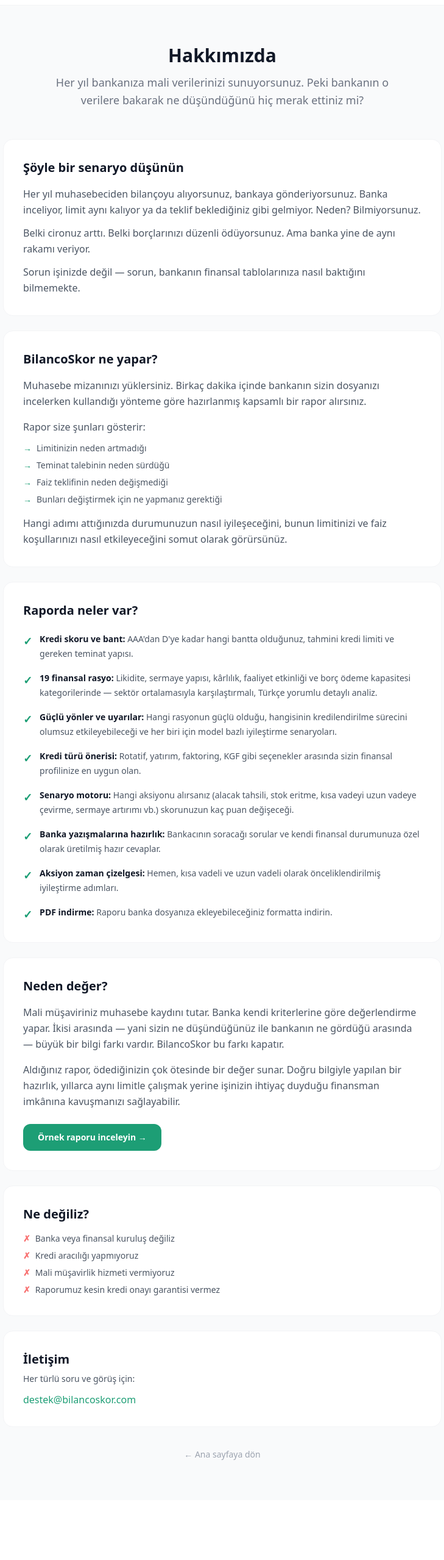
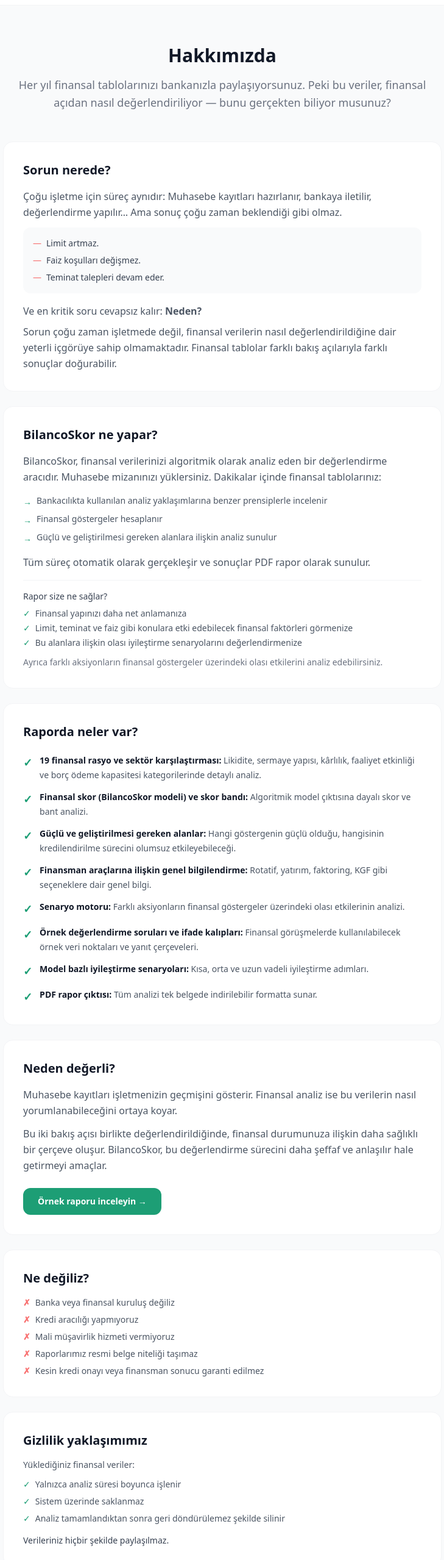
Before and after one commit to gokhanonurai-lang/bilancoskor, a Next.js app: page /hakkimizda in a window 1280 px wide. Shown: the part 48-2606 px from the top of the page at 61% size, without its empty margins (275-1004 px from the left). Before the commit the page ends 2508 px from the top, so only its background shows below. Built offline with nearby package versions, Linux system fonts and the light colour scheme.

Commit message:
hakkimizda: sayfa yeni metinle guncellendi

```diff
--- a/src/app/hakkimizda/page.tsx
+++ b/src/app/hakkimizda/page.tsx
@@ -3,7 +3,7 @@ import type { Metadata } from 'next'
 
 export const metadata: Metadata = {
   title: 'Hakkımızda — BilancoSkor',
-  description: 'BilancoSkor nedir, ne yapar, neden var oldu.',
+  description: 'BilancoSkor nedir, ne yapar, nasıl çalışır.',
 }
 
 export default function HakkimizdaPage() {
@@ -11,44 +11,83 @@ export default function HakkimizdaPage() {
     <div className="min-h-screen bg-gray-50">
       <div className="max-w-3xl mx-auto px-6 py-16">
 
+        {/* Başlık */}
         <div className="text-center mb-12">
-          <h1 className="text-3xl font-bold text-gray-900 mb-3">Hakkımızda</h1>
-          <p className="text-gray-500 max-w-xl mx-auto leading-relaxed text-lg">
-            Her yıl bankanıza mali verilerinizi sunuyorsunuz. Peki bankanın o verilere bakarak ne düşündüğünü hiç merak ettiniz mi?
+          <h1 className="text-3xl font-bold text-gray-900 mb-4">Hakkımızda</h1>
+          <p className="text-gray-500 max-w-2xl mx-auto leading-relaxed text-lg">
+            Her yıl finansal tablolarınızı bankanızla paylaşıyorsunuz. Peki bu veriler, finansal açıdan nasıl değerlendiriliyor — bunu gerçekten biliyor musunuz?
           </p>
         </div>
 
+        {/* Sorun */}
         <div className="bg-white rounded-2xl border border-gray-100 p-8 mb-6">
-          <h2 className="text-xl font-semibold text-gray-900 mb-4">Şöyle bir senaryo düşünün</h2>
-          <p className="text-gray-600 leading-relaxed mb-3">Her yıl muhasebeciden bilançoyu alıyorsunuz, bankaya gönderiyorsunuz. Banka inceliyor, limit aynı kalıyor ya da teklif beklediğiniz gibi gelmiyor. Neden? Bilmiyorsunuz.</p>
-          <p className="text-gray-600 leading-relaxed mb-3">Belki cironuz arttı. Belki borçlarınızı düzenli ödüyorsunuz. Ama banka yine de aynı rakamı veriyor.</p>
-          <p className="text-gray-600 leading-relaxed font-medium">Sorun işinizde değil — sorun, bankanın finansal tablolarınıza nasıl baktığını bilmemekte.</p>
+          <h2 className="text-xl font-semibold text-gray-900 mb-4">Sorun nerede?</h2>
+          <p className="text-gray-600 leading-relaxed mb-3">
+            Çoğu işletme için süreç aynıdır: Muhasebe kayıtları hazırlanır, bankaya iletilir, değerlendirme yapılır… Ama sonuç çoğu zaman beklendiği gibi olmaz.
+          </p>
+          <div className="bg-gray-50 rounded-xl p-4 mb-4 space-y-2">
+            {['Limit artmaz.', 'Faiz koşulları değişmez.', 'Teminat talepleri devam eder.'].map((m, i) => (
+              <p key={i} className="text-gray-700 font-medium text-sm flex gap-2 items-center">
+                <span className="text-red-400">—</span>{m}
+              </p>
+            ))}
+          </div>
+          <p className="text-gray-600 leading-relaxed mb-2">Ve en kritik soru cevapsız kalır: <strong>Neden?</strong></p>
+          <p className="text-gray-600 leading-relaxed">
+            Sorun çoğu zaman işletmede değil, finansal verilerin nasıl değerlendirildiğine dair yeterli içgörüye sahip olmamaktadır. Finansal tablolar farklı bakış açılarıyla farklı sonuçlar doğurabilir.
+          </p>
         </div>
 
+        {/* BilancoSkor ne yapar */}
         <div className="bg-white rounded-2xl border border-gray-100 p-8 mb-6">
           <h2 className="text-xl font-semibold text-gray-900 mb-4">BilancoSkor ne yapar?</h2>
-          <p className="text-gray-600 leading-relaxed mb-4">Muhasebe mizanınızı yüklersiniz. Birkaç dakika içinde bankanın sizin dosyanızı incelerken kullandığı yönteme göre hazırlanmış kapsamlı bir rapor alırsınız.</p>
-          <p className="text-gray-600 leading-relaxed mb-3">Rapor size şunları gösterir:</p>
-          <ul className="space-y-2 text-gray-600 text-sm mb-4">
-            {['Limitinizin neden artmadığı', 'Teminat talebinin neden sürdüğü', 'Faiz teklifinin neden değişmediği', 'Bunları değiştirmek için ne yapmanız gerektiği'].map((m, i) => (
-              <li key={i} className="flex gap-2"><span className="text-brand-400 font-bold">→</span>{m}</li>
+          <p className="text-gray-600 leading-relaxed mb-4">
+            BilancoSkor, finansal verilerinizi algoritmik olarak analiz eden bir değerlendirme aracıdır. Muhasebe mizanınızı yüklersiniz. Dakikalar içinde finansal tablolarınız:
+          </p>
+          <ul className="space-y-2 mb-4">
+            {[
+              'Bankacılıkta kullanılan analiz yaklaşımlarına benzer prensiplerle incelenir',
+              'Finansal göstergeler hesaplanır',
+              'Güçlü ve geliştirilmesi gereken alanlara ilişkin analiz sunulur',
+            ].map((m, i) => (
+              <li key={i} className="flex gap-2 text-gray-600 text-sm">
+                <span className="text-brand-400 font-bold mt-0.5">→</span>{m}
+              </li>
             ))}
           </ul>
-          <p className="text-gray-600 leading-relaxed">Hangi adımı attığınızda durumunuzun nasıl iyileşeceğini, bunun limitinizi ve faiz koşullarınızı nasıl etkileyeceğini somut olarak görürsünüz.</p>
+          <p className="text-gray-600 leading-relaxed mb-4">
+            Tüm süreç otomatik olarak gerçekleşir ve sonuçlar PDF rapor olarak sunulur.
+          </p>
+          <div className="border-t border-gray-100 pt-4">
+            <p className="text-gray-700 font-medium text-sm mb-2">Rapor size ne sağlar?</p>
+            <ul className="space-y-1">
+              {[
+                'Finansal yapınızı daha net anlamanıza',
+                'Limit, teminat ve faiz gibi konulara etki edebilecek finansal faktörleri görmenize',
+                'Bu alanlara ilişkin olası iyileştirme senaryolarını değerlendirmenize',
+              ].map((m, i) => (
+                <li key={i} className="flex gap-2 text-gray-600 text-sm">
+                  <span className="text-brand-400">✓</span>{m}
+                </li>
+              ))}
+            </ul>
+            <p className="text-gray-500 text-sm mt-3">Ayrıca farklı aksiyonların finansal göstergeler üzerindeki olası etkilerini analiz edebilirsiniz.</p>
+          </div>
         </div>
 
+        {/* Raporda neler var */}
         <div className="bg-white rounded-2xl border border-gray-100 p-8 mb-6">
           <h2 className="text-xl font-semibold text-gray-900 mb-5">Raporda neler var?</h2>
-          <div className="space-y-4">
+          <div className="space-y-3">
             {[
-              { baslik: 'Kredi skoru ve bant', aciklama: "AAA'dan D'ye kadar hangi bantta olduğunuz, tahmini kredi limiti ve gereken teminat yapısı." },
-              { baslik: '19 finansal rasyo', aciklama: 'Likidite, sermaye yapısı, kârlılık, faaliyet etkinliği ve borç ödeme kapasitesi kategorilerinde — sektör ortalamasıyla karşılaştırmalı, Türkçe yorumlu detaylı analiz.' },
-              { baslik: 'Güçlü yönler ve uyarılar', aciklama: 'Hangi rasyonun güçlü olduğu, hangisinin kredilendirilme sürecini olumsuz etkileyebileceği ve her biri için model bazlı iyileştirme senaryoları.' },
-              { baslik: 'Kredi türü önerisi', aciklama: 'Rotatif, yatırım, faktoring, KGF gibi seçenekler arasında sizin finansal profilinize en uygun olan.' },
-              { baslik: 'Senaryo motoru', aciklama: 'Hangi aksiyonu alırsanız (alacak tahsili, stok eritme, kısa vadeyi uzun vadeye çevirme, sermaye artırımı vb.) skorunuzun kaç puan değişeceği.' },
-              { baslik: 'Banka yazışmalarına hazırlık', aciklama: 'Bankacının soracağı sorular ve kendi finansal durumunuza özel olarak üretilmiş hazır cevaplar.' },
-              { baslik: 'Aksiyon zaman çizelgesi', aciklama: 'Hemen, kısa vadeli ve uzun vadeli olarak önceliklendirilmiş iyileştirme adımları.' },
-              { baslik: 'PDF indirme', aciklama: 'Raporu banka dosyanıza ekleyebileceğiniz formatta indirin.' },
+              { baslik: '19 finansal rasyo ve sektör karşılaştırması', aciklama: 'Likidite, sermaye yapısı, kârlılık, faaliyet etkinliği ve borç ödeme kapasitesi kategorilerinde detaylı analiz.' },
+              { baslik: 'Finansal skor (BilancoSkor modeli) ve skor bandı', aciklama: 'Algoritmik model çıktısına dayalı skor ve bant analizi.' },
+              { baslik: 'Güçlü ve geliştirilmesi gereken alanlar', aciklama: 'Hangi göstergenin güçlü olduğu, hangisinin kredilendirilme sürecini olumsuz etkileyebileceği.' },
+              { baslik: 'Finansman araçlarına ilişkin genel bilgilendirme', aciklama: 'Rotatif, yatırım, faktoring, KGF gibi seçeneklere dair genel bilgi.' },
+              { baslik: 'Senaryo motoru', aciklama: 'Farklı aksiyonların finansal göstergeler üzerindeki olası etkilerinin analizi.' },
+              { baslik: 'Örnek değerlendirme soruları ve ifade kalıpları', aciklama: 'Finansal görüşmelerde kullanılabilecek örnek veri noktaları ve yanıt çerçeveleri.' },
+              { baslik: 'Model bazlı iyileştirme senaryoları', aciklama: 'Kısa, orta ve uzun vadeli iyileştirme adımları.' },
+              { baslik: 'PDF rapor çıktısı', aciklama: 'Tüm analizi tek belgede indirilebilir formatta sunar.' },
             ].map((item, i) => (
               <div key={i} className="flex gap-3">
                 <span className="text-brand-400 font-bold text-lg mt-0.5">✓</span>
@@ -61,24 +100,53 @@ export default function HakkimizdaPage() {
           </div>
         </div>
 
+        {/* Neden değerli */}
         <div className="bg-white rounded-2xl border border-gray-100 p-8 mb-6">
-          <h2 className="text-xl font-semibold text-gray-900 mb-4">Neden değer?</h2>
-          <p className="text-gray-600 leading-relaxed mb-4">Mali müşaviriniz muhasebe kaydını tutar. Banka kendi kriterlerine göre değerlendirme yapar. İkisi arasında — yani sizin ne düşündüğünüz ile bankanın ne gördüğü arasında — büyük bir bilgi farkı vardır. BilancoSkor bu farkı kapatır.</p>
-          <p className="text-gray-600 leading-relaxed mb-6">Aldığınız rapor, ödediğinizin çok ötesinde bir değer sunar. Doğru bilgiyle yapılan bir hazırlık, yıllarca aynı limitle çalışmak yerine işinizin ihtiyaç duyduğu finansman imkânına kavuşmanızı sağlayabilir.</p>
+          <h2 className="text-xl font-semibold text-gray-900 mb-4">Neden değerli?</h2>
+          <p className="text-gray-600 leading-relaxed mb-3">
+            Muhasebe kayıtları işletmenizin geçmişini gösterir. Finansal analiz ise bu verilerin nasıl yorumlanabileceğini ortaya koyar.
+          </p>
+          <p className="text-gray-600 leading-relaxed mb-6">
+            Bu iki bakış açısı birlikte değerlendirildiğinde, finansal durumunuza ilişkin daha sağlıklı bir çerçeve oluşur. BilancoSkor, bu değerlendirme sürecini daha şeffaf ve anlaşılır hale getirmeyi amaçlar.
+          </p>
           <a href="/#ornek-rapor" className="inline-flex items-center gap-2 bg-brand-400 text-white font-semibold px-6 py-3 rounded-xl hover:bg-brand-500 transition text-sm">
             Örnek raporu inceleyin →
           </a>
         </div>
 
+        {/* Ne değiliz */}
         <div className="bg-white rounded-2xl border border-gray-100 p-8 mb-6">
           <h2 className="text-xl font-semibold text-gray-900 mb-4">Ne değiliz?</h2>
           <ul className="space-y-2 text-gray-600 text-sm">
-            {['Banka veya finansal kuruluş değiliz', 'Kredi aracılığı yapmıyoruz', 'Mali müşavirlik hizmeti vermiyoruz', 'Raporumuz kesin kredi onayı garantisi vermez'].map((m, i) => (
+            {[
+              'Banka veya finansal kuruluş değiliz',
+              'Kredi aracılığı yapmıyoruz',
+              'Mali müşavirlik hizmeti vermiyoruz',
+              'Raporlarımız resmi belge niteliği taşımaz',
+              'Kesin kredi onayı veya finansman sonucu garanti edilmez',
+            ].map((m, i) => (
               <li key={i} className="flex gap-2"><span className="text-red-400 font-bold">✗</span>{m}</li>
             ))}
           </ul>
         </div>
 
+        {/* Gizlilik */}
+        <div className="bg-white rounded-2xl border border-gray-100 p-8 mb-6">
+          <h2 className="text-xl font-semibold text-gray-900 mb-4">Gizlilik yaklaşımımız</h2>
+          <p className="text-gray-600 text-sm mb-3">Yüklediğiniz finansal veriler:</p>
+          <ul className="space-y-2 text-gray-600 text-sm mb-4">
+            {[
+              'Yalnızca analiz süresi boyunca işlenir',
+              'Sistem üzerinde saklanmaz',
+              'Analiz tamamlandıktan sonra geri döndürülemez şekilde silinir',
+            ].map((m, i) => (
+              <li key={i} className="flex gap-2"><span className="text-brand-400">✓</span>{m}</li>
+            ))}
+          </ul>
+          <p className="text-gray-700 font-medium text-sm">Verileriniz hiçbir şekilde paylaşılmaz.</p>
+        </div>
+
+        {/* İletişim */}
         <div className="bg-white rounded-2xl border border-gray-100 p-8 mb-8">
           <h2 className="text-xl font-semibold text-gray-900 mb-2">İletişim</h2>
           <p className="text-gray-600 text-sm mb-3">Her türlü soru ve görüş için:</p>
```
